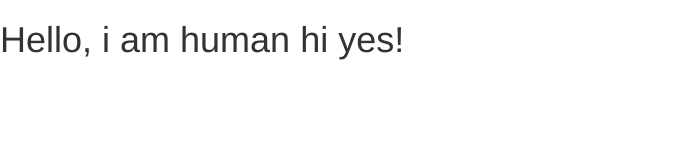
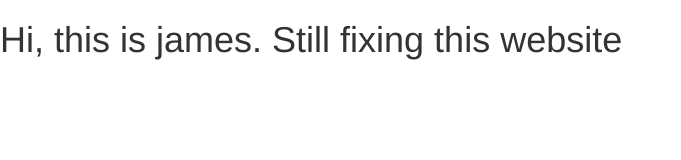
Before and after one commit to daveil/jamesdeocariza.com, a plain HTML site: page index.html in a window 1280 px wide. Shown: the whole page, without its empty margins (0-681 px from the left). Drawn offline with nearby package versions, Linux system fonts and the light colour scheme.

Commit message:
change code

```diff
--- a/index.html
+++ b/index.html
@@ -18,7 +18,7 @@
     <![endif]-->
   </head>
   <body>
-    <h1>Hello, i am human hi yes!</h1>
+    <h1>Hi, this is james. Still fixing this website</h1>
 
     <!-- jQuery (necessary for Bootstrap's JavaScript plugins) -->
     <script src="https://ajax.googleapis.com/ajax/libs/jquery/1.12.4/jquery.min.js"></script>
```
